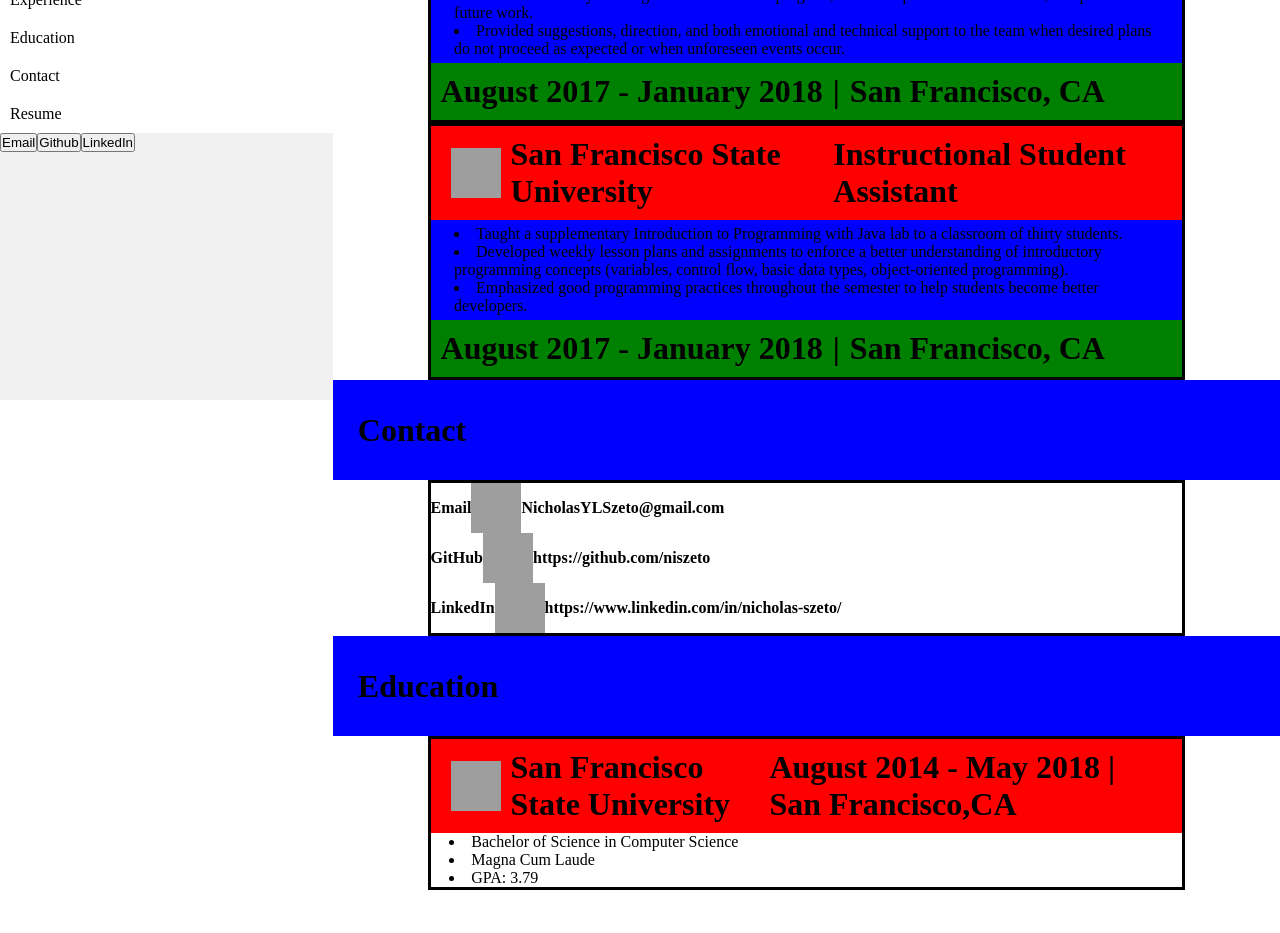
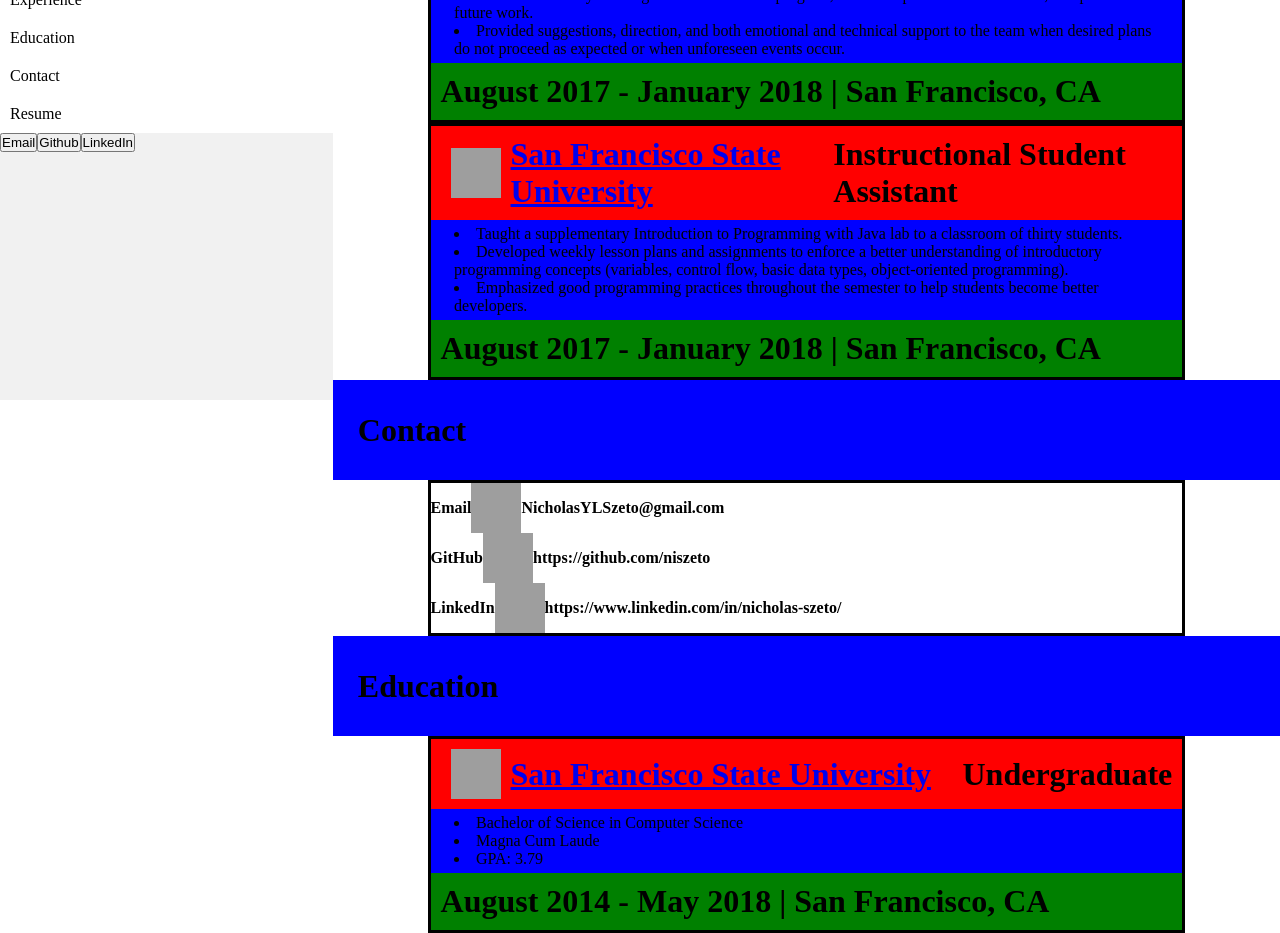
Before and after one commit to niszeto/portfolio, a Next.js app: page / in a window 1280 px wide. Shown: the part 400-1333 px from the top of the page. Before the commit the page ends 1290 px from the top, so only its background shows below. Built offline with nearby package versions, Linux system fonts and the light colour scheme; grey boxes are pictures that could not be loaded.

Commit message:
made card modular and added education section

```diff
--- a/components/ExperienceCard.js
+++ b/components/Card.js
@@ -1,31 +1,35 @@
-import DescriptionsList from "./DescriptionsList";
+import DescriptionList from "./DescriptionsList";
 import Header from "./Header";
 
 const ExperienceCard = props => {
   const {
-    companyLogo,
-    companyName,
-    jobTitle,
-    descriptions,
+    logo,
+    name,
+    website,
+    role,
+    details,
     startDate,
     endDate,
-    companyCity,
-    companyState
+    city,
+    state
   } = props.data;
 
   return (
-    <div className="experience-card-container">
-      <Header imageURI={companyLogo} title={companyName} text={jobTitle} />
+    <div className="card-container">
+      <Header
+        imageURI={logo}
+        establishment={name}
+        website={website}
+        role={role}
+      />
       <article>
-        <DescriptionsList descriptions={descriptions} />
+        <DescriptionList descriptions={details} />
       </article>
       <footer>
-        <h1>{`${startDate} - ${endDate}`}</h1>
-        <h1>|</h1>
-        <h1>{`${companyCity}, ${companyState}`}</h1>
+        <h1>{`${startDate} - ${endDate} | ${city}, ${state}`}</h1>
       </footer>
       <style jsx>{`
-        .experience-card-container {
+        .card-container {
           width: 80%;
           margin: auto;
           border-style: solid;
--- a/components/Education.js
+++ b/components/Education.js
@@ -1,32 +1,14 @@
 import Banner from "./Banner";
-import Header from "./Header";
 import EducationData from "../data/Education";
-import DescriptionsList from "./DescriptionsList";
+import Card from "./Card";
 
 const Education = props => {
-  const {
-    logo,
-    name,
-    city,
-    state,
-    startDate,
-    endDate,
-    educationDetails
-  } = EducationData;
-
   return (
     <div>
       <Banner text="Education" />
-      <div className="education-content">
-        <Header
-          imageURI={logo}
-          title={name}
-          text={`${startDate} - ${endDate} | ${city},${state} `}
-        />
-        <div>
-          <DescriptionsList descriptions={educationDetails} />
-        </div>
-      </div>
+      {EducationData.map((education, index) => {
+        return <Card data={education} key={index} id={index} />;
+      })}
       <style jsx>{`
         .education-content {
           border-style: solid;
--- a/components/Experience.js
+++ b/components/Experience.js
@@ -1,5 +1,5 @@
 import Banner from "./Banner";
-import ExperienceCard from "./ExperienceCard";
+import Card from "./Card";
 import ExperienceData from "../data/Experience";
 
 const Experience = props => {
@@ -7,7 +7,7 @@
     <div className="experience-container">
       <Banner text="Experience" />
       {ExperienceData.map((experience, index) => {
-        return <ExperienceCard data={experience} key={index} id={index} />;
+        return <Card data={experience} key={index} id={index} />;
       })}
       <style jsx>{``}</style>
     </div>
--- a/components/Header.js
+++ b/components/Header.js
@@ -1,14 +1,16 @@
 const Header = props => {
-  const { imageURI, title, text } = props;
+  const { imageURI, establishment, role, website } = props;
 
   return (
     <header>
-      <div className="title-container">
+      <div className="establishment-container">
         <img src={imageURI} />
-        <h1>{title}</h1>
+        <a href={website}>
+          <h1>{establishment}</h1>
+        </a>
       </div>
-      <div className="text-container">
-        <h1>{text}</h1>
+      <div className="role-container">
+        <h1>{role}</h1>
       </div>
       <style jsx>{`
         header {
@@ -24,12 +26,12 @@
           width: 50px;
         }
 
-        .title-container {
+        .establishment-container {
           display: flex;
           align-items: center;
         }
 
-        .text-container {
+        .role-container {
           display: flex;
           align-items: center;
         }
@@ -41,19 +43,19 @@
             justify-content: space-between;
             padding: 10px;
           }
-          .title-container {
+          .establishment-container {
             display: flex;
             flex-direction: column;
             justify-content: center;
             align-items: center;
           }
-          .text-container {
+          .role-container {
             flex-direction: column;
             justify-content: center;
             align-items: center;
           }
           header div h1 {
-            text-align: center;
+            role-align: center;
           }
         }
       `}</style>
--- a/data/Education.js
+++ b/data/Education.js
@@ -1,16 +1,19 @@
-const EDUCATION_DATA = {
-  logo:
-    "https://cdn-payscale.com/content/school_logos/San%20Francisco%20State%20University%20(SFSU)_200px.jpg",
+const EDUCATION_DATA = [
+  {
+    logo: "/static/SFSULogo.jpeg",
     name: "San Francisco State University",
+    website: "https://www.sfsu.edu/",
     city: "San Francisco",
     state: "CA",
     startDate: "August 2014",
     endDate: "May 2018",
-  educationDetails: [
+    role: "Undergraduate",
+    details: [
       "Bachelor of Science in Computer Science",
       "Magna Cum Laude",
       "GPA: 3.79"
     ]
-};
+  }
+];
 
 export default EDUCATION_DATA;
--- a/data/Experience.js
+++ b/data/Experience.js
@@ -1,33 +1,35 @@
 const EXPERIENCE_DATA = [
   {
-    companyLogo:
+    logo:
       "https://cdn-payscale.com/content/school_logos/San%20Francisco%20State%20University%20(SFSU)_200px.jpg",
-    companyName: "San Francisco State University",
-    jobTitle: "PINC Mentor",
-    descriptions: [
+    name: "San Francisco State University",
+    role: "PINC Mentor",
+    website: "http://www.sfsu.edu/",
+    details: [
       "Mentored a team of three biology students to design, plan, and implement a web application used to predict parent cats’ offspring traits.",
       "Facilitated weekly meetings to discuss current progress, reflect on problems encountered, and plans for future work.",
       "Provided suggestions, direction, and both emotional and technical support to the team when desired plans do not proceed as expected or when unforeseen events occur."
     ],
     startDate: "August 2017",
     endDate: "January 2018",
-    companyCity: "San Francisco",
-    companyState: "CA"
+    city: "San Francisco",
+    state: "CA"
   },
   {
-    companyLogo:
+    logo:
       "https://cdn-payscale.com/content/school_logos/San%20Francisco%20State%20University%20(SFSU)_200px.jpg",
-    companyName: "San Francisco State University",
-    jobTitle: "Instructional Student Assistant ",
-    descriptions: [
+    name: "San Francisco State University",
+    role: "Instructional Student Assistant ",
+    website: "http://www.sfsu.edu/",
+    details: [
       "Taught a supplementary ​Introduction to Programming with Java​ lab to a classroom of thirty students.",
       "Developed weekly lesson plans and assignments to enforce a better understanding of introductory programming concepts (variables, control flow, basic data types, object-oriented programming).",
       "Emphasized good programming practices throughout the semester to help students become better developers."
     ],
     startDate: "August 2017",
     endDate: "January 2018",
-    companyCity: "San Francisco",
-    companyState: "CA"
+    city: "San Francisco",
+    state: "CA"
   }
 ];
 
```
Also changed, not shown: static/SFSULogo.jpeg (added). Lines whose indentation alone changed are shown as unchanged.
